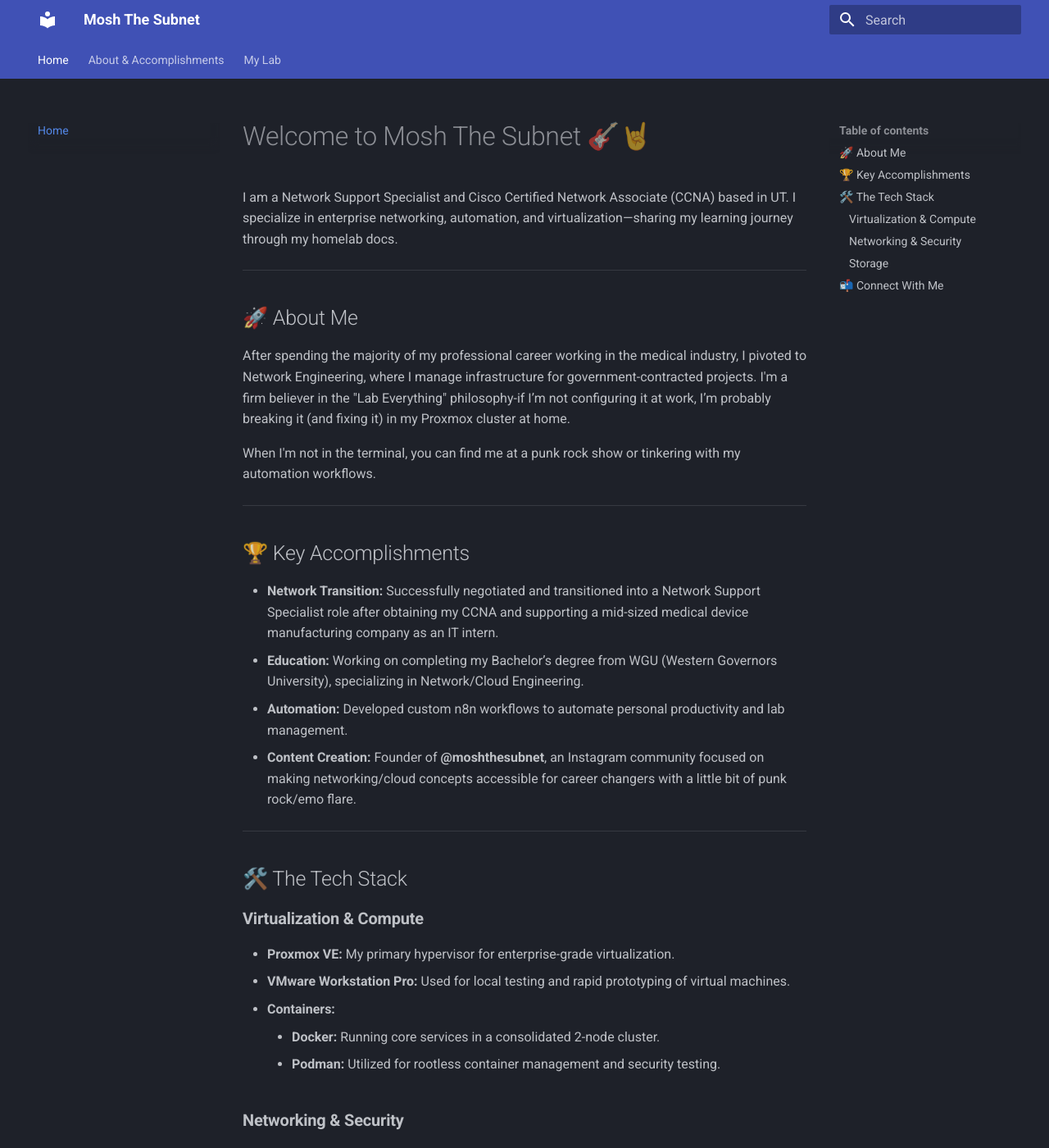
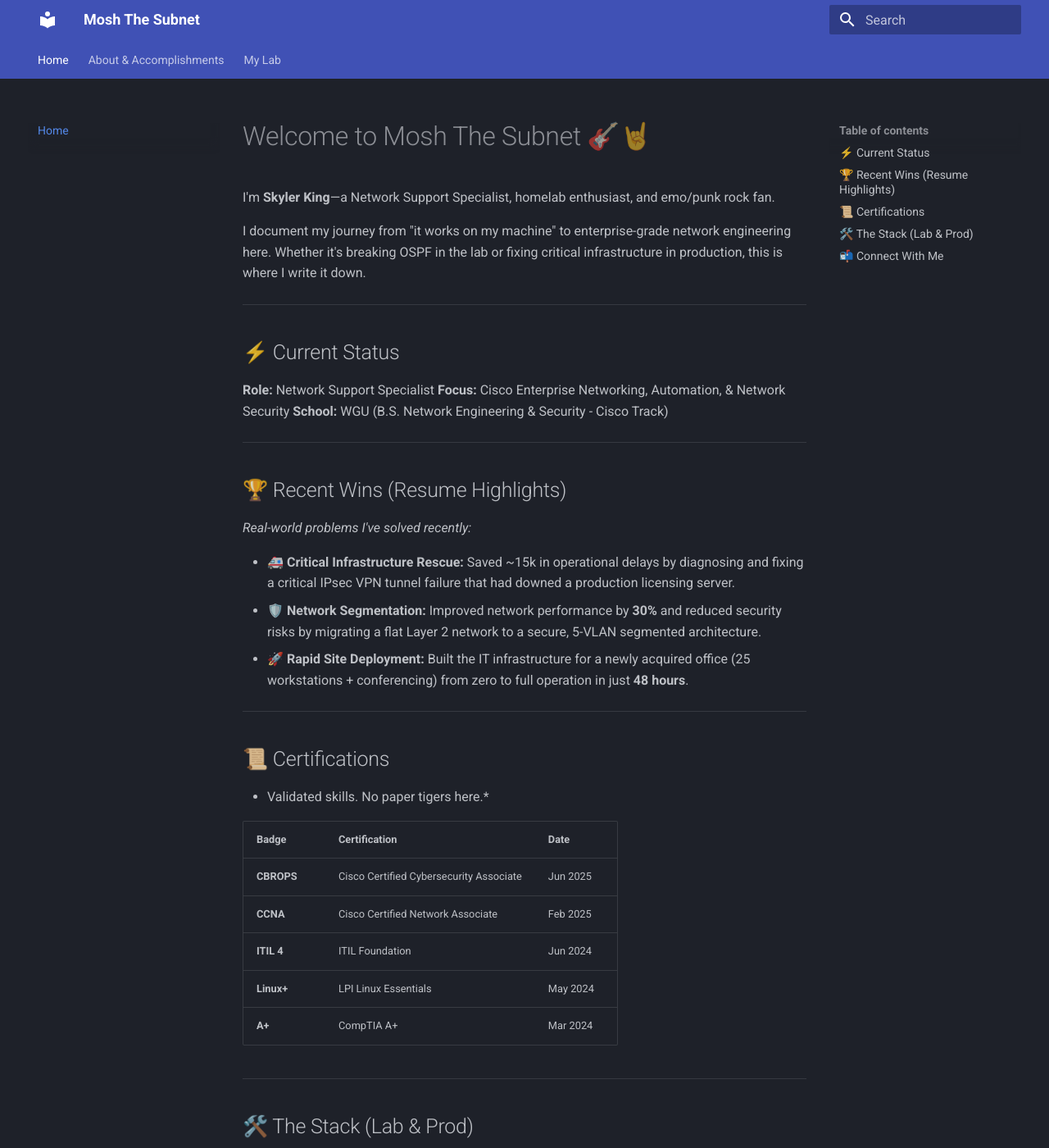
Before and after one commit to moshthesubnet/my-lab-docs, an MkDocs documentation site: the page built from docs/index.md, in a window 1280 px wide and 1400 px high. Shown: the whole window at 82% size. Built offline with MkDocs 1.6.1 and Material for MkDocs 9.7.7, drawn with Linux system fonts in a browser that asks for light colours; some of the changed text lies outside the part shown.

Commit message:
Update index.md

```diff
--- a/docs/index.md
+++ b/docs/index.md
@@ -1,41 +1,48 @@
 # Welcome to Mosh The Subnet 🎸🤘
 
-I am a Network Support Specialist and Cisco Certified Network Associate (CCNA) based in UT. I specialize in enterprise networking, automation, and virtualization—sharing my learning journey through my homelab docs.
+I'm **Skyler King**—a Network Support Specialist, homelab enthusiast, and emo/punk rock fan.
+
+I document my journey from "it works on my machine" to enterprise-grade network engineering here. Whether it's breaking OSPF in the lab or fixing critical infrastructure in production, this is where I write it down.
 
 ---
 
-## 🚀 About Me
-After spending the majority of my professional career working in the medical industry, I pivoted to Network Engineering, where I manage infrastructure for government-contracted projects. I'm a firm believer in the "Lab Everything" philosophy-if I’m not configuring it at work, I’m probably breaking it (and fixing it) in my Proxmox cluster at home.
-
-When I'm not in the terminal, you can find me at a punk rock show or tinkering with my automation workflows.
+## ⚡ Current Status
+**Role:** Network Support Specialist
+**Focus:** Cisco Enterprise Networking, Automation, & Network Security
+**School:** WGU (B.S. Network Engineering & Security - Cisco Track)
 
 ---
 
-## 🏆 Key Accomplishments
-* **Network Transition:** Successfully negotiated and transitioned into a Network Support Specialist role after obtaining my CCNA and supporting a mid-sized medical device manufacturing company as an IT intern.
-* **Education:** Working on completing my Bachelor’s degree from WGU (Western Governors University), specializing in Network/Cloud Engineering.
-* **Automation:** Developed custom n8n workflows to automate personal productivity and lab management.
-* **Content Creation:** Founder of **@moshthesubnet**, an Instagram community focused on making networking/cloud concepts accessible for career changers with a little bit of punk rock/emo flare.
+## 🏆 Recent Wins (Resume Highlights)
+*Real-world problems I've solved recently:*
+
+* **🚑 Critical Infrastructure Rescue:** Saved ~15k in operational delays by diagnosing and fixing a critical IPsec VPN tunnel failure that had downed a production licensing server.
+* **🛡️ Network Segmentation:** Improved network performance by **30%** and reduced security risks by migrating a flat Layer 2 network to a secure, 5-VLAN segmented architecture.
+* **🚀 Rapid Site Deployment:** Built the IT infrastructure for a newly acquired office (25 workstations + conferencing) from zero to full operation in just **48 hours**.
 
 ---
 
-## 🛠️ The Tech Stack
+## 📜 Certifications
+* Validated skills. No paper tigers here.*
 
-### **Virtualization & Compute**
-* **Proxmox VE:** My primary hypervisor for enterprise-grade virtualization.
-* **VMware Workstation Pro:** Used for local testing and rapid prototyping of virtual machines.
-* **Containers:**
-    * **Docker:** Running core services in a consolidated 2-node cluster.
-    * **Podman:** Utilized for rootless container management and security testing.
+| Badge | Certification | Date |
+| :--- | :--- | :--- |
+| **CBROPS** | Cisco Certified Cybersecurity Associate | Jun 2025 |
+| **CCNA** | Cisco Certified Network Associate | Feb 2025 |
+| **ITIL 4** | ITIL Foundation | Jun 2024 |
+| **Linux+** | LPI Linux Essentials | May 2024 |
+| **A+** | CompTIA A+ | Mar 2024 |
 
-### **Networking & Security**
-* **OPNsense:** Acting as the primary perimeter firewall and routing engine.
-* **Cisco & UniFi:** A hybrid switching environment utilizing:
-    * **VLAN Segmentation:** Isolating Management, IoT, and Lab traffic.
-    * **OSPF Testing:** Experimenting with dynamic routing protocols across the lab.
+---
 
-### **Storage**
-* **TrueNAS Scale:** Centralized ZFS storage providing NFS and SMB shares to the entire cluster.
+## 🛠️ The Stack (Lab & Prod)
+**Hardware:** Cisco (Routers/Switches), Ubiquiti Unifi, Custom Proxmox Nodes
+**Software:** OPNsense, Docker, Splunk, Wireshark
+**Automation:** Python, Ansible, Terraform
+
+---
+
+[Check out my full Bio & Projects](./bio.md){ .md-button .md-button--primary }
 
 ---
 
```
